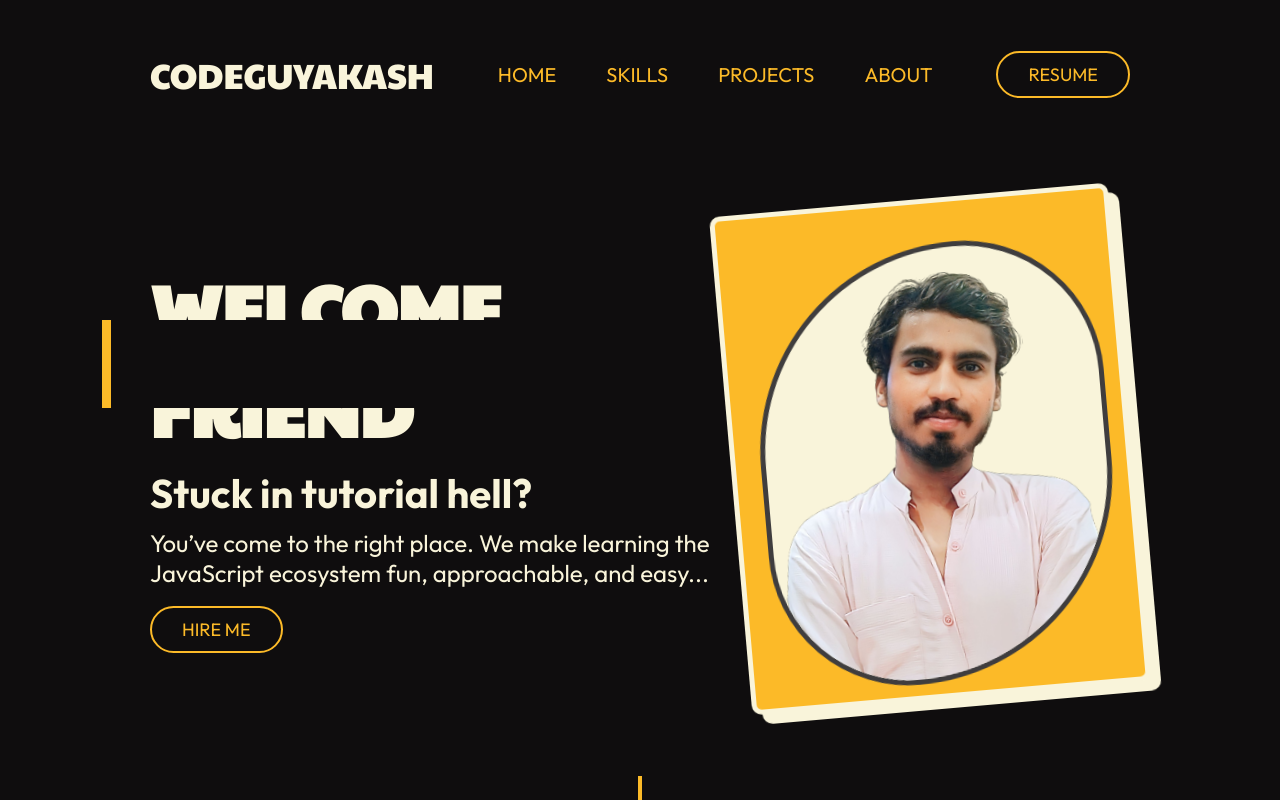
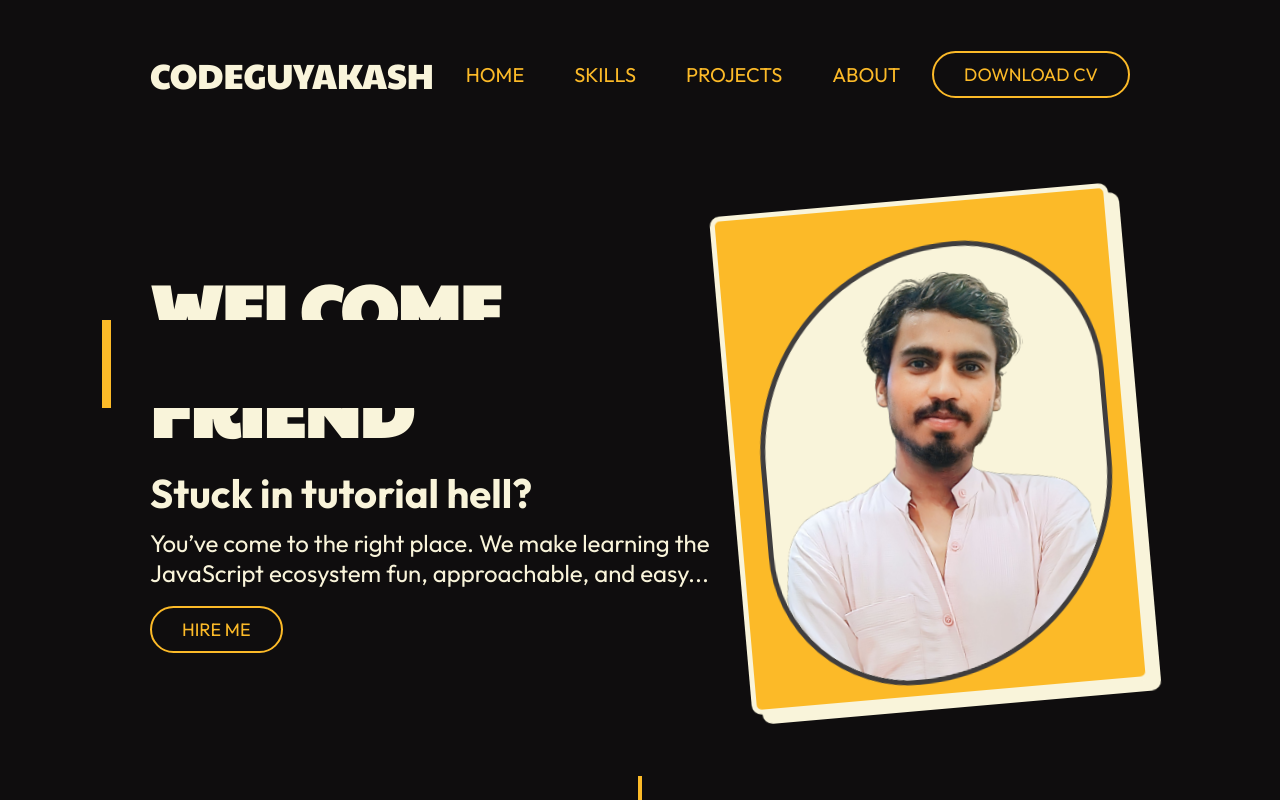
Before and after one commit to codeguyakash/codeguyakash.in, a React (Create React App) app: page / in a window 1280 px wide. Shown: the top 800 px of the page. Built offline with nearby package versions, Linux system fonts and the light colour scheme; no server answers.

Commit message:
resume btn bug fixed

```diff
--- a/src/components/Hero.css
+++ b/src/components/Hero.css
@@ -30,9 +30,13 @@
   font-size: 24px;
   opacity: 0.5;
   transform: translateY(3rem);
-  animation: fadeIn2 1s ease-in-out forwards;
+  animation: fadeIn2 1s ease-in-out 200ms forwards;
 }
-
+#hire-btn-div {
+  opacity: 0.5;
+  transform: translateY(3rem);
+  animation: fadeIn2 1s ease-in-out 400ms both;
+}
 #hire-btn {
   text-decoration: none;
   font-size: 18px;
@@ -43,7 +47,6 @@
   color: #fcba28;
   cursor: pointer;
   transition: 0.5s;
-  animation: fadeIn2 1s ease-in-out forwards;
 }
 #hire-btn:hover {
   margin-top: 20px;
--- a/src/components/Hero.js
+++ b/src/components/Hero.js
@@ -12,7 +12,9 @@ const Hero = () => {
           <div>
             <p>You’ve come to the right place. We make learning the JavaScript ecosystem fun, approachable, and easy...</p>
           </div>
-          <a id='hire-btn' href="mailto:codeguyakash@gmail.com" >HIRE ME</a>
+          <div id='hire-btn-div'>
+            <a id='hire-btn' href="mailto:codeguyakash@gmail.com" >HIRE ME</a>
+          </div>
         </div>
         <div id='hero-image-div'>
           <div>
--- a/src/components/Navbar.js
+++ b/src/components/Navbar.js
@@ -18,7 +18,7 @@ const Navbar = () => {
                         </ul>
                     </div>
                     <div >
-                        <a id='resume-btn' href='../utils/Akash-Resume.pdf' download="Akash-Resume.pdf">RESUME</a>
+                        <a id='resume-btn' href="https://drive.google.com/file/d/11EmPEXaep-tYyU7z08I-V5p42Vwc8bGu/view" target='_blank' rel='refer'>DOWNLOAD CV</a>
 
                     </div>
 
```
